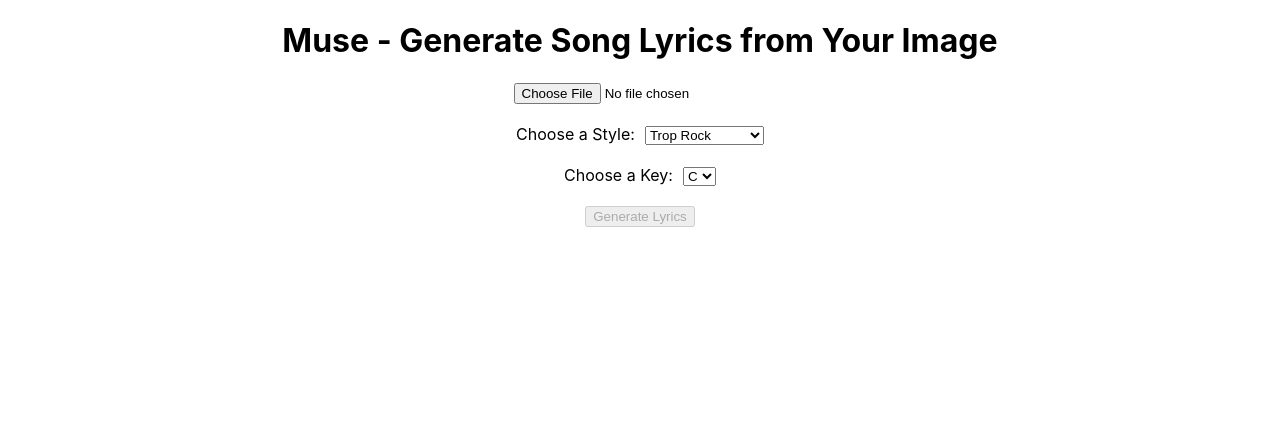
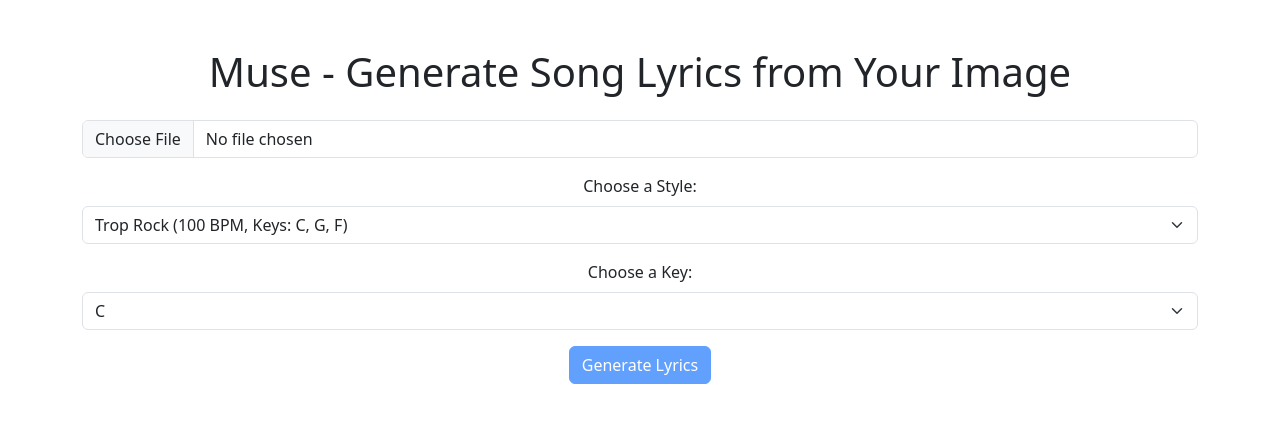
Before and after one commit to JGlessner757/muse, a React (Create React App) app: page / in a window 1280 px wide. Shown: the top 422 px of the page. Built offline with nearby package versions, Linux system fonts and the light colour scheme.

Commit message:
Bootstrap

```diff
--- a/package.json
+++ b/package.json
@@ -8,6 +8,7 @@
     "@testing-library/user-event": "^13.5.0",
     "aws-sdk": "^2.1691.0",
     "axios": "^1.7.7",
+    "bootstrap": "^5.3.3",
     "react": "^18.3.1",
     "react-dom": "^18.3.1",
     "react-scripts": "5.0.1",
--- a/src/components/ImageUpload.js
+++ b/src/components/ImageUpload.js
@@ -1,5 +1,6 @@
 import React, { useState } from 'react';
 import axios from 'axios';
+import 'bootstrap/dist/css/bootstrap.min.css';
 
 const ImageUpload = () => {
   const [selectedFile, setSelectedFile] = useState(null);
@@ -10,17 +11,17 @@ const ImageUpload = () => {
   const [bpm, setBpm] = useState('100');
   const [loading, setLoading] = useState(false);
 
-  const MAX_FILE_SIZE_MB = 5; // Maximum file size in MB (set this limit as appropriate for your app)
+  const MAX_FILE_SIZE_MB = 5;
 
   const handleFileChange = (event) => {
     const file = event.target.files[0];
-    const fileSizeMB = file.size / (1024 * 1024); // Convert bytes to MB
+    const fileSizeMB = file.size / (1024 * 1024);
 
     if (fileSizeMB > MAX_FILE_SIZE_MB) {
       alert(`File size should not exceed ${MAX_FILE_SIZE_MB} MB. Please choose a smaller file.`);
-      setSelectedFile(null); // Reset the file if it’s too large
+      setSelectedFile(null);
     } else {
-      setSelectedFile(file); // Set the file if it’s within the limit
+      setSelectedFile(file);
     }
   };
 
@@ -47,7 +48,7 @@ const ImageUpload = () => {
     reader.readAsDataURL(selectedFile);
     reader.onloadend = async () => {
       try {
-        const base64Image = reader.result.split(',')[1]; // Extract only the base64 part
+        const base64Image = reader.result.split(',')[1];
 
         let prompt = '';
         if (style === 'Trop Rock') {
@@ -74,23 +75,25 @@ const ImageUpload = () => {
   };
 
   return (
-    <div style={{ textAlign: 'center', marginTop: '20px' }}>
-      <h1>Muse - Generate Song Lyrics from Your Image</h1>
+    <div className="container mt-5 text-center">
+      <h1 className="mb-4">Muse - Generate Song Lyrics from Your Image</h1>
 
-      <input type="file" onChange={handleFileChange} />
+      <div className="mb-3">
+        <input type="file" className="form-control" onChange={handleFileChange} />
+      </div>
 
-      <div style={{ marginTop: '20px' }}>
-        <label htmlFor="style-select" style={{ marginRight: '10px' }}>Choose a Style:</label>
-        <select id="style-select" onChange={(e) => handleStyleChange(e.target.value)} value={style}>
-          <option value="Trop Rock">Trop Rock </option>
-          <option value="Southern Blues">Southern Blues </option>
-          <option value="Honky Tonk Hits">Honky Tonk Hits </option>
+      <div className="mb-3">
+        <label htmlFor="style-select" className="form-label">Choose a Style:</label>
+        <select className="form-select" id="style-select" onChange={(e) => handleStyleChange(e.target.value)} value={style}>
+          <option value="Trop Rock">Trop Rock (100 BPM, Keys: C, G, F)</option>
+          <option value="Southern Blues">Southern Blues (85 BPM, Keys: E, A, D)</option>
+          <option value="Honky Tonk Hits">Honky Tonk Hits (95 BPM, Keys: G, D, E)</option>
         </select>
       </div>
 
-      <div style={{ marginTop: '20px' }}>
-        <label htmlFor="key-select" style={{ marginRight: '10px' }}>Choose a Key:</label>
-        <select id="key-select" onChange={(e) => setKey(e.target.value)} value={key}>
+      <div className="mb-3">
+        <label htmlFor="key-select" className="form-label">Choose a Key:</label>
+        <select className="form-select" id="key-select" onChange={(e) => setKey(e.target.value)} value={key}>
           {style === 'Trop Rock' && (
             <>
               <option value="C">C</option>
@@ -115,22 +118,22 @@ const ImageUpload = () => {
         </select>
       </div>
 
-      <button onClick={handleSubmit} disabled={!selectedFile || loading} style={{ marginTop: '20px' }}>
+      <button onClick={handleSubmit} disabled={!selectedFile || loading} className="btn btn-primary">
         {loading ? 'Generating...' : 'Generate Lyrics'}
       </button>
 
       {lyrics && (
-        <div style={{ marginTop: '40px', padding: '20px', border: '1px solid #ddd', borderRadius: '8px', backgroundColor: '#f9f9f9', maxWidth: '600px', margin: 'auto' }}>
+        <div className="mt-5 p-4 border rounded bg-light">
           <h2>Your Song Lyrics 🎶</h2>
-          <p style={{ fontSize: '1.2em', fontStyle: 'italic', whiteSpace: 'pre-wrap' }}>{lyrics}</p>
-          <p style={{ marginTop: '10px', fontWeight: 'bold' }}>Key: {key}, BPM: {bpm}</p>
+          <p className="fw-bold text-primary">{lyrics}</p>
+          <p className="mt-2 text-secondary">Key: {key}, BPM: {bpm}</p>
         </div>
       )}
 
       {keywords && (
-        <div style={{ marginTop: '40px', padding: '15px', border: '1px solid #ddd', borderRadius: '8px', backgroundColor: '#eef2f3', maxWidth: '600px', margin: 'auto' }}>
+        <div className="mt-4 p-3 border rounded bg-light">
           <h2>Key Words 📝</h2>
-          <p style={{ fontSize: '1em', color: '#555' }}>{keywords}</p>
+          <p className="text-muted">{keywords}</p>
         </div>
       )}
     </div>
```
Also changed, not shown: 1 other file (tests, documents, lock files or other folders).
